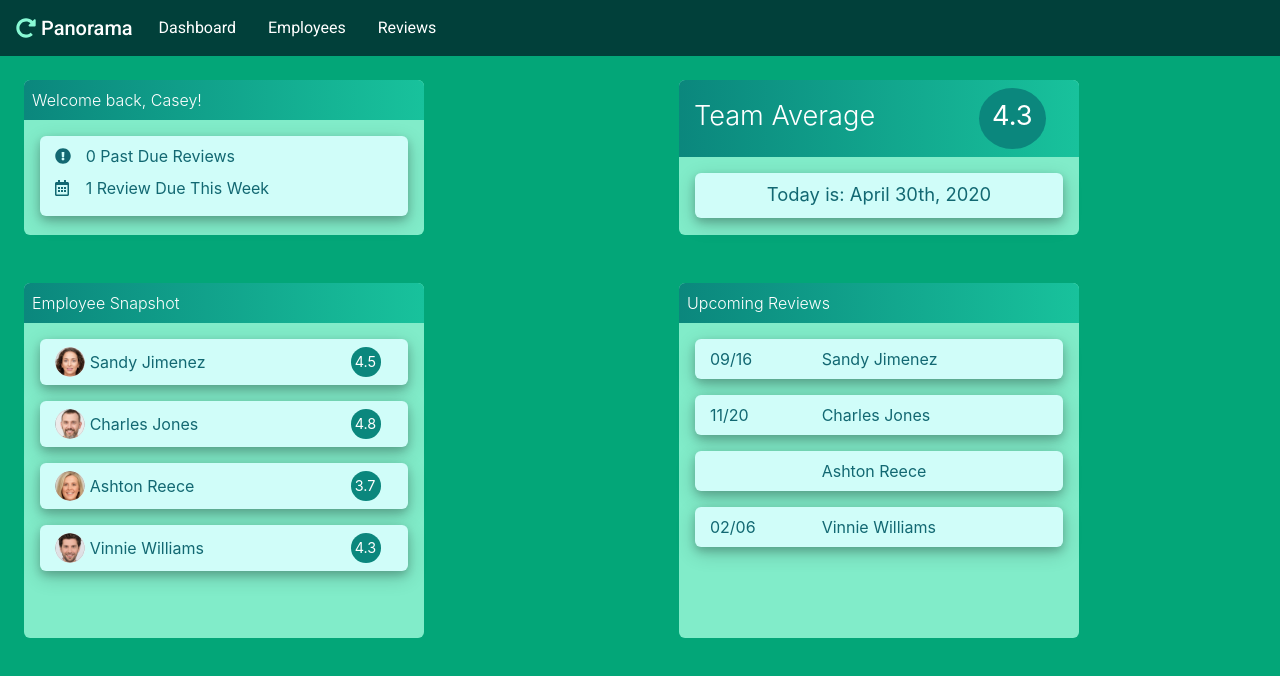
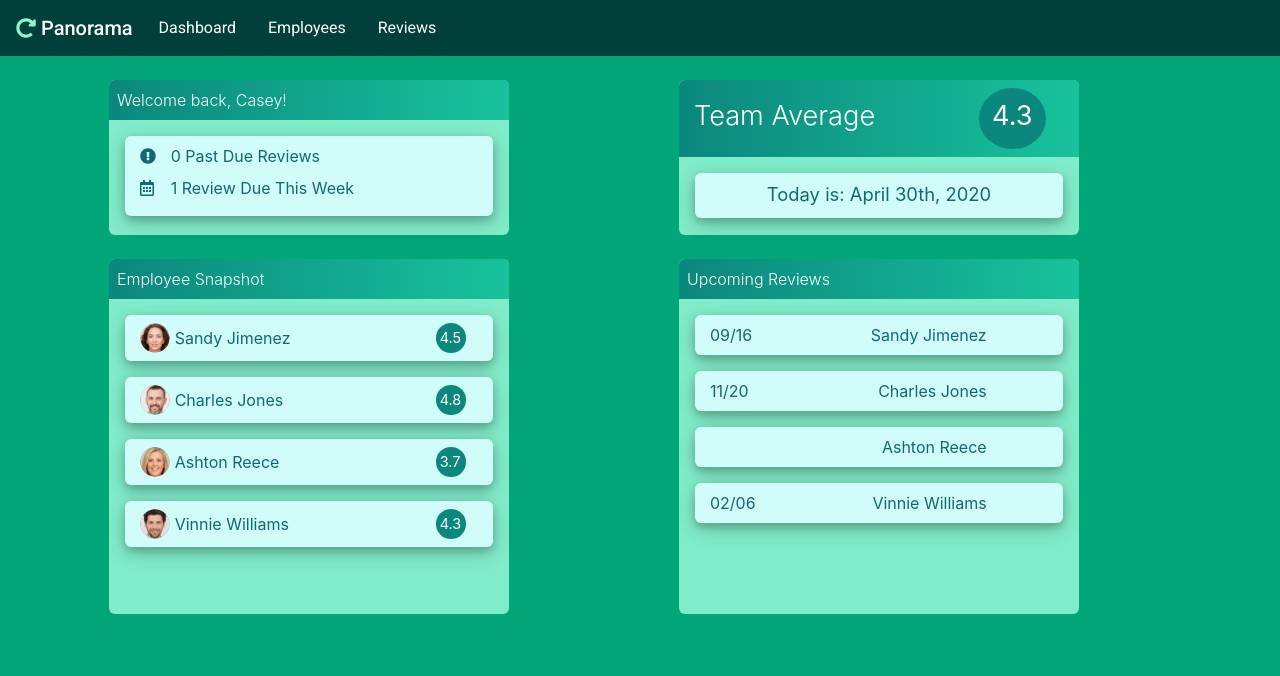
Before and after one commit to casey-cook/panorama-app, a React (Create React App) app: page / in a window 1280 px wide. Shown: the top 676 px of the page. Built offline with nearby package versions, Linux system fonts and the light colour scheme.

Commit message:
fixed formatting/margins for all componenets on Dashboard

```diff
--- a/public/index.html
+++ b/public/index.html
@@ -25,7 +25,7 @@
       Learn how to configure a non-root public URL by running `npm run build`.
     -->
     <link href="https://fonts.googleapis.com/css2?family=Roboto:wght@100;400;500&display=swap" rel="stylesheet">
-    <title>React App</title>
+    <title>Panorama - DEV</title>
   </head>
   <body>
     <noscript>You need to enable JavaScript to run this app.</noscript>
--- a/src/App.css
+++ b/src/App.css
@@ -1,3 +1,4 @@
 body {
+  margin: 0;
   background-color: #03A678;
 }
--- a/src/App.js
+++ b/src/App.js
@@ -4,9 +4,7 @@ import Main from './components/Main';
 
 function App() {
 	return (
-		<div>
 			<Main />
-		</div>
 	);
 }
 
--- a/src/components/EmpSnapshot.js
+++ b/src/components/EmpSnapshot.js
@@ -3,7 +3,8 @@ import React from 'react';
 const windowStyle = {
 	minHeight: 355,
 	backgroundColor: '#81ecc9',
-	maxWidth: 400,
+  maxWidth: 400,
+  minWidth: 400,
 	borderRadius: 6,
 };
 
@@ -57,7 +58,7 @@ function RenderEmployeeList({employees}) {
 function EmpSnapshot(props) {
 
 	return (
-		<div style={windowStyle} className='m-4'>
+		<div style={windowStyle} className='ml-4 mb-4'>
 			<div style={headingStyle}>
 				<p className='wHeading p-2 mb-0'>Employee Snapshot</p>
 			</div>
--- a/src/components/Main.js
+++ b/src/components/Main.js
@@ -18,10 +18,9 @@ class Main extends Component {
 
   render() {
     return (
-      <div>
-
+      <React.Fragment>
         <Navigation />
-        <div className='conatiner'>
+        <div className='container'>
           <div className="row">
             <div className="col">
               <Window />
@@ -39,8 +38,7 @@ class Main extends Component {
             </div>
           </div>
         </div>
-
-      </div>
+      </React.Fragment>
     )
   }
 }
--- a/src/components/TeamAverage.js
+++ b/src/components/TeamAverage.js
@@ -4,7 +4,8 @@ import moment from 'moment';
 const windowStyle = {
 	minHeight: 155,
 	backgroundColor: '#81ecc9',
-	maxWidth: 400,
+  maxWidth: 400,
+  minWidth: 400,
 	borderRadius: 6,
 };
 
--- a/src/components/UpcomingReviews.js
+++ b/src/components/UpcomingReviews.js
@@ -3,7 +3,8 @@ import React from 'react';
 const windowStyle = {
 	minHeight: 355,
 	backgroundColor: '#81ecc9',
-	maxWidth: 400,
+  maxWidth: 400,
+  minWidth: 400,
 	borderRadius: 6,
 };
 
@@ -15,14 +16,10 @@ const headingStyle = {
 
 const empRowStyle = {
 	backgroundColor: '#d0fdf9',
-	minWidth: 100,
+  minWidth: 100,
 	borderRadius: 6,
 	boxShadow: '0 4px 8px 0 rgba(0, 0, 0, 0.2), 0 6px 20px 0 rgba(0, 0, 0, 0.19)',
 	color: '#126872',
-};
-
-const imageStyle = {
-	borderRadius: 50,
 };
 
 const scoreStyle = {
@@ -33,6 +30,10 @@ const scoreStyle = {
 	color: 'white',
 	fontSize: '.9em',
 };
+
+const reviewName = {
+  textAlign: 'right',
+}
 
 function RenderReviewDate({employee}) {
 
@@ -54,10 +55,10 @@ function RenderReviewList({employees}) {
 	return employees.map((employee) => (
 
 		<div style={empRowStyle} className='row pt-2 pb-2 mb-3'>
-			<div className='col-1 my-auto'>
+			<div className='col-1'>
 				<RenderReviewDate employee={employee}/>
 			</div>
-			<div className='col-6 ml-5 pl-5 my-auto'>{employee.name}</div>
+			<div style={reviewName} className='col-9'>{employee.name}</div>
 		</div>
   ));
 
@@ -66,7 +67,7 @@ function RenderReviewList({employees}) {
 function UpcomingReviews(props) {
 
 	return (
-		<div style={windowStyle} className='m-4'>
+		<div style={windowStyle} className='ml-4'>
 			<div style={headingStyle}>
 				<p className='wHeading p-2 mb-0'>Upcoming Reviews</p>
 			</div>
--- a/src/components/Window.js
+++ b/src/components/Window.js
@@ -6,7 +6,8 @@ import { faExclamationCircle } from '@fortawesome/free-solid-svg-icons';
 const windowStyle = {
 	minHeight: 155,
 	backgroundColor: '#81ecc9',
-	maxWidth: 400,
+  maxWidth: 400,
+  minWidth: 400,
 	borderRadius: 6,
 };
 
@@ -28,13 +29,13 @@ const welcomeContent = {
 class Window extends Component {
 	render() {
 		return (
-			<div style={windowStyle} className='m-4'>
+			<div style={windowStyle} className='mt-4 ml-4'>
 				<div style={headingStyle}>
 					<p className='wHeading p-2 mb-0'>Welcome back, Casey!</p>
 				</div>
 				<div style={welcomeContent} className='m-3'>
           <div className="container">
-            <div display='flex' className='row pt-2'>
+            <div className='row pt-2'>
               <div className='col-1'>
                 <FontAwesomeIcon icon={faExclamationCircle} style={{ color: '#126872' }} />
               </div>
--- a/src/index.css
+++ b/src/index.css
@@ -1,3 +1,5 @@
+
+
 .navbar {
 	background-color: #01403a;
 	font-family: 'Roboto';
```
